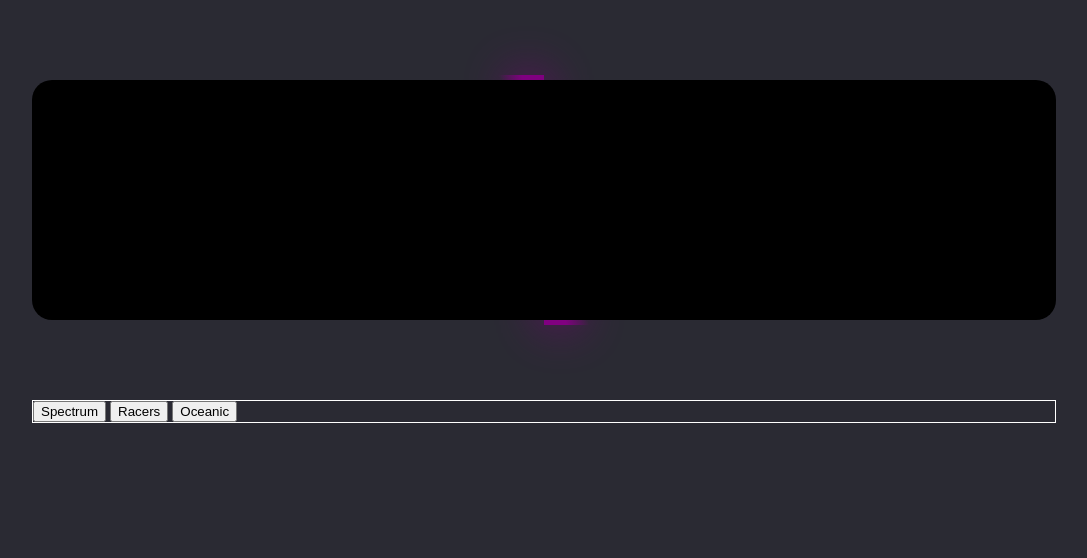
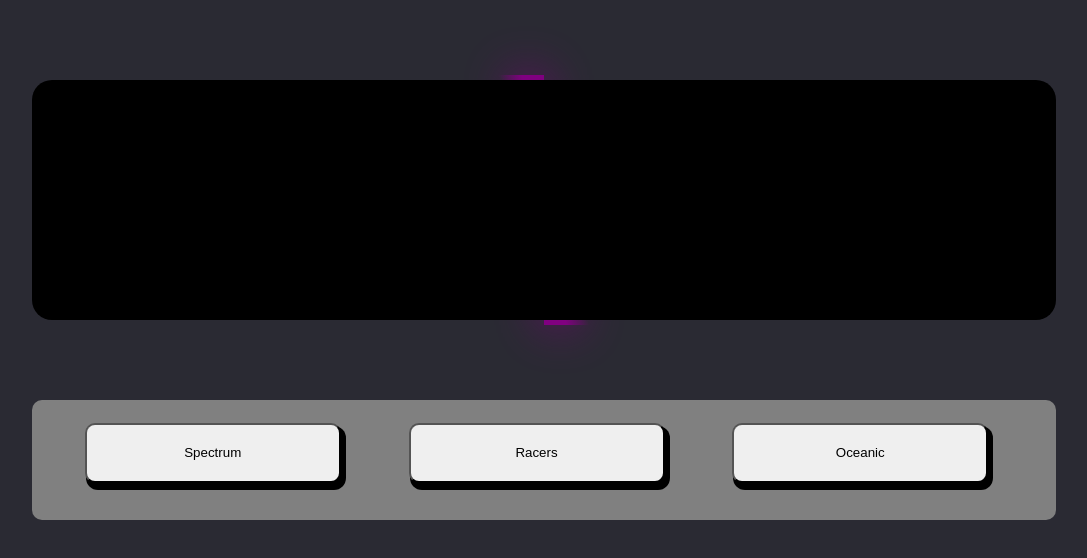
Before and after one commit to MichaelGeel/Neon_BillBoard, a plain HTML site: page index.html in a window 1280 px wide. Shown: the whole page, without its empty margins (96-1183 px from the left). Drawn offline with Linux system fonts and the light colour scheme.

Commit message:
Initial Panel Styling
The static styling of the panel has been completed.

```diff
--- a/assets/css/styles.css
+++ b/assets/css/styles.css
@@ -74,5 +74,24 @@ body {
 }
 
 .panel {
-    border: 1px solid white;
+    display: flex;
+    align-items: center;
+    justify-content: space-evenly;
+    border-radius: 10px;
+    height: 15vh;
+    background-color: gray;
 }
+
+.button {
+    width: 25%;
+    height: 50%;
+    border-radius: 10px;
+    margin-bottom: 15px;
+    margin-right: 15px;
+    box-shadow: 3px 5px 0 2px black;
+    position: relative;
+}
+
+.button::after {
+
+}
```
